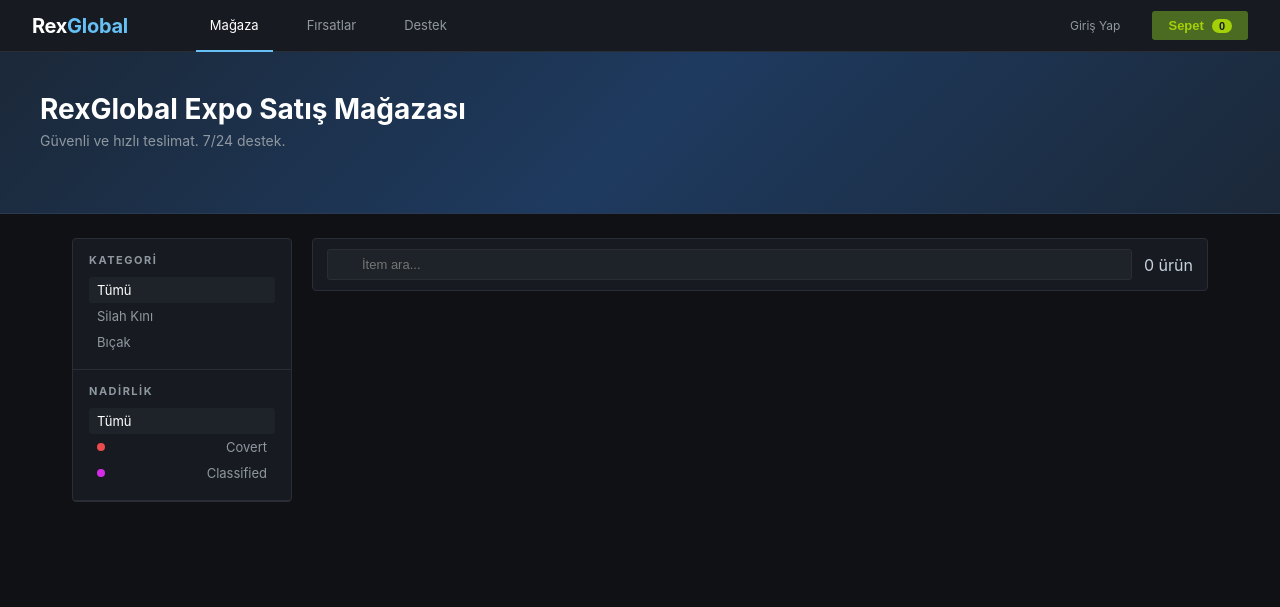
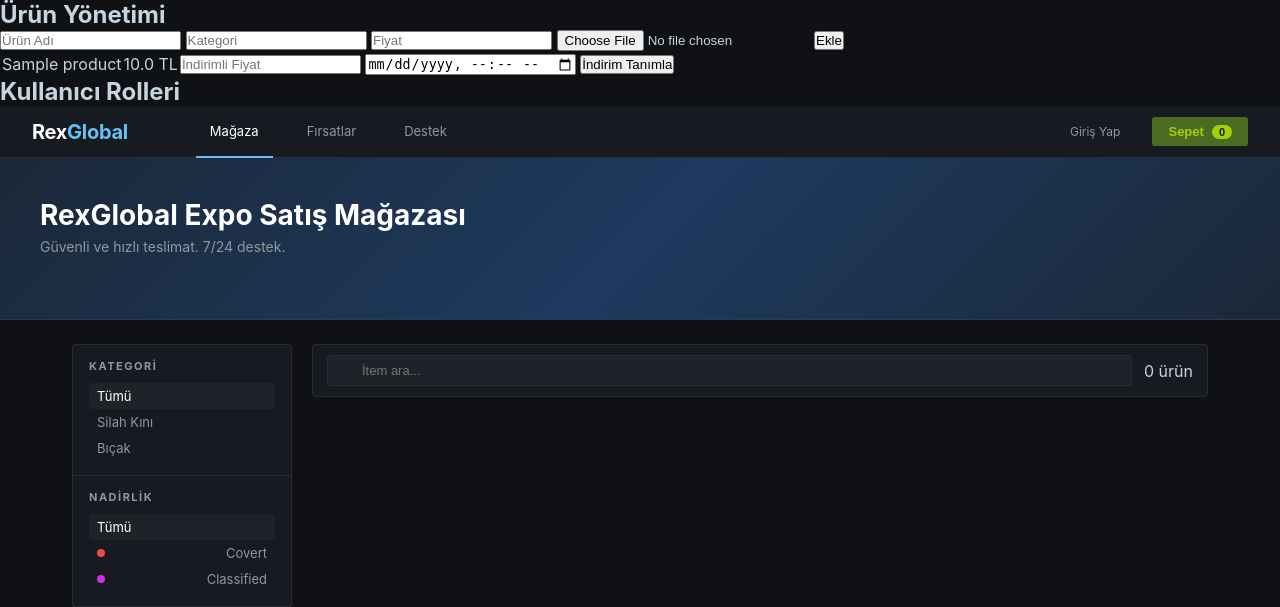
Before and after one commit to yetenozkan4/RexGlobal, a Flask app: page / in a window 1280 px wide. Shown: the top 607 px of the page. Run offline with Flask 3, Linux system fonts and the light colour scheme; tables that the repository leaves empty hold one stand-in row (values such as "Sample post").

Commit message:
Update index.html

```diff
--- a/templates/index.html
+++ b/templates/index.html
@@ -90,6 +90,35 @@ nav a {
 </head>
 <body>
 
+  <h2>Ürün Yönetimi</h2>
+<form action="/admin/add_product" method="POST" enctype="multipart/form-data">
+    <input type="text" name="name" placeholder="Ürün Adı" required>
+    <input type="text" name="category" placeholder="Kategori">
+    <input type="number" name="price" placeholder="Fiyat">
+    <input type="file" name="img">
+    <button type="submit">Ekle</button>
+</form>
+
+<table>
+    {% for p in products %}
+    <tr>
+        <td>{{ p.name }}</td>
+        <td>{{ p.price }} TL</td>
+        <td>
+            <form action="/admin/set_discount/{{ p.id }}" method="POST">
+                <input type="number" name="discount_price" placeholder="İndirimli Fiyat">
+                <input type="datetime-local" name="discount_end">
+                <button type="submit">İndirim Tanımla</button>
+            </form>
+        </td>
+    </tr>
+    {% endfor %}
+</table>
+
+<h2>Kullanıcı Rolleri</h2>
+{% for u in users %}
+    <p>{{ u.email }} - Rol: {{ u.role }}</p>
+{% endfor %}
 <nav class="topbar">
   <a href="/" class="logo">Rex<span>Global</span></a>
   <div class="topbar-links">
```
